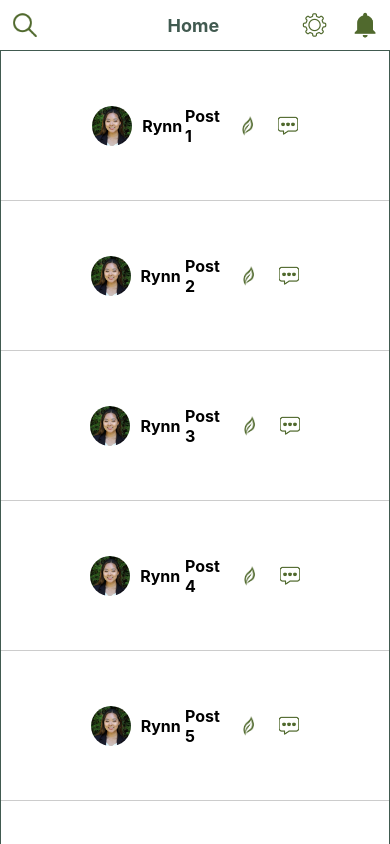
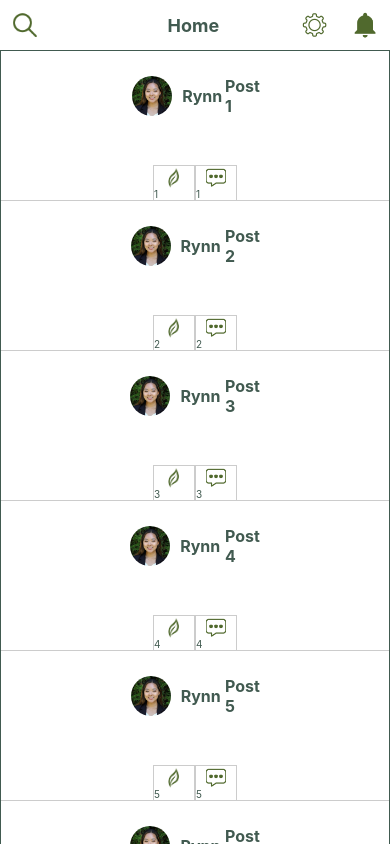
Before and after one commit to annariley/sustainabit, a React Native app in the folder src/: screen /Home in a window 390 px wide. Shown: the top 844 px of the page. Built offline with nearby package versions, Linux system fonts and the light colour scheme; a web font is replaced by a local one.

Commit message:
post styling

```diff
--- a/src/Components/Post.tsx
+++ b/src/Components/Post.tsx
@@ -5,22 +5,34 @@ interface PostProps {
     name: string;
     title: string;
     profilePic: any;
+    likes: any;
+    comments: any;
   }
 class Post extends Component<PostProps> {
   render() {
-    const { name, title, profilePic } = this.props;
+    const { name, title, profilePic, likes, comments } = this.props;
     return (
         <View style={styles.postContainer}>
             <View style={styles.headerContainer}>
                 <Image source={profilePic} style={styles.profileIcon} />
                 <Text style={styles.postTitle}>{name}</Text>
                 <Text style={styles.postTitle}>{title}</Text>
+            </View>
             <View style={styles.postActions}>
+                <View style={styles.likeContainer}>
                   <TouchableOpacity>
+                    <View>
                       <Image source={require('../assets/likeleaf.png')} style={styles.actionIcon} />
+                      <Text style={styles.postText}>{likes}</Text>
+                    </View>
                   </TouchableOpacity>
+                </View>
+                <View style={styles.commentContainer}>
                   <TouchableOpacity>
+                    <View>
                       <Image source={require('../assets/comment.png')} style={styles.actionIcon} />
+                      <Text style={styles.postText}>{comments}</Text>
+                    </View>
                   </TouchableOpacity>
                 </View>
             </View>
@@ -31,7 +43,7 @@ class Post extends Component<PostProps> {
 
 const styles = StyleSheet.create({
   postContainer: {
-    flexDirection: 'row',
+    flexDirection: 'column',
     alignItems: 'center',
     borderBottomWidth: 1,
     borderBottomColor: '#ccc',
@@ -57,9 +69,17 @@ const styles = StyleSheet.create({
     fontSize: 16,
     fontWeight: 'bold',
     flex: 1,
+    color: '#415A50',
+  },
+  postText: {
+    fontSize: 10,
+    flex: 1,
+    color: '#415A50',
   },
   postActions: {
     flexDirection: 'row',
+    height:'25%',
+    marginBottom:'-7%',
   },
   actionIcon: {
     width: 20,
@@ -67,6 +87,22 @@ const styles = StyleSheet.create({
     marginLeft: 10,
     marginRight: 10,
   },
+  likeContainer: {
+    flexDirection: 'row',
+    alignItems: 'center',
+    justifyContent:'center',
+    width:'50%',
+    borderWidth: 1,
+    borderColor: '#ccc',
+  },
+  commentContainer: {
+    flexDirection: 'row',
+    alignItems: 'center',
+    justifyContent:'center',
+    width:'50%',
+    borderWidth: 1,
+    borderColor: '#ccc',
+  },
 });
 
 export default Post;
--- a/src/Pages/Home.js
+++ b/src/Pages/Home.js
@@ -21,18 +21,18 @@ const Home = ({navigation}) => {
   };
     // Dummy data for posts
     const posts = [
-      { id: '1', name: "Rynn", title: 'Post 1', profileIcon: require('../assets/rynn.jpeg') },
-      { id: '2', name: "Rynn", title: 'Post 2', profileIcon: require('../assets/rynn.jpeg') },
-      { id: '3', name: "Rynn", title: 'Post 3', profileIcon: require('../assets/rynn.jpeg') },
-      { id: '4', name: "Rynn", title: 'Post 4', profileIcon: require('../assets/rynn.jpeg') },
-      { id: '5', name: "Rynn", title: 'Post 5', profileIcon: require('../assets/rynn.jpeg') },
-      { id: '6', name: "Rynn", title: 'Post 6', profileIcon: require('../assets/rynn.jpeg') },
-      { id: '7', name: "Rynn", title: 'Post 7', profileIcon: require('../assets/rynn.jpeg') },
-      { id: '8', name: "Rynn", title: 'Post 8', profileIcon: require('../assets/rynn.jpeg') },
-      { id: '9', name: "Rynn", title: 'Post 9', profileIcon: require('../assets/rynn.jpeg') },
-      { id: '10', name: "Rynn", title: 'Post 10', profileIcon: require('../assets/rynn.jpeg') },
-      { id: '11', name: "Rynn", title: 'Post 11', profileIcon: require('../assets/rynn.jpeg') },
-      { id: '12', name: "Rynn", title: 'Post 12', profileIcon: require('../assets/rynn.jpeg') },
+      { id: '1', name: "Rynn", title: 'Post 1', profileIcon: require('../assets/rynn.jpeg'), likes: 1, comments: 1 },
+      { id: '2', name: "Rynn", title: 'Post 2', profileIcon: require('../assets/rynn.jpeg'), likes: 2, comments: 2  },
+      { id: '3', name: "Rynn", title: 'Post 3', profileIcon: require('../assets/rynn.jpeg'), likes: 3, comments: 3  },
+      { id: '4', name: "Rynn", title: 'Post 4', profileIcon: require('../assets/rynn.jpeg'), likes: 4, comments: 4  },
+      { id: '5', name: "Rynn", title: 'Post 5', profileIcon: require('../assets/rynn.jpeg'), likes: 5, comments: 5  },
+      { id: '6', name: "Rynn", title: 'Post 6', profileIcon: require('../assets/rynn.jpeg'), likes: 6, comments: 6  },
+      { id: '7', name: "Rynn", title: 'Post 7', profileIcon: require('../assets/rynn.jpeg'), likes: 7, comments: 7  },
+      { id: '8', name: "Rynn", title: 'Post 8', profileIcon: require('../assets/rynn.jpeg'), likes: 8, comments: 8  },
+      { id: '9', name: "Rynn", title: 'Post 9', profileIcon: require('../assets/rynn.jpeg'), likes: 9, comments: 9  },
+      { id: '10', name: "Rynn", title: 'Post 10', profileIcon: require('../assets/rynn.jpeg'), likes: 10, comments: 10  },
+      { id: '11', name: "Rynn", title: 'Post 11', profileIcon: require('../assets/rynn.jpeg'), likes: 11, comments: 11  },
+      { id: '12', name: "Rynn", title: 'Post 12', profileIcon: require('../assets/rynn.jpeg'), likes: 12, comments: 12  },
       // Add more posts as needed
     ];
   return (
@@ -42,7 +42,7 @@ const Home = ({navigation}) => {
           <FlatList
             data={posts}
             renderItem={({ item }) => (
-              <Post name={item.name} title={item.title} profilePic={item.profileIcon} />
+              <Post name={item.name} title={item.title} profilePic={item.profileIcon} likes={item.likes} comments={item.comments} />
             )}
             keyExtractor={(item) => item.id}
             contentContainerStyle={styles.scrollView}
```
Lines whose indentation alone changed are shown as unchanged.
